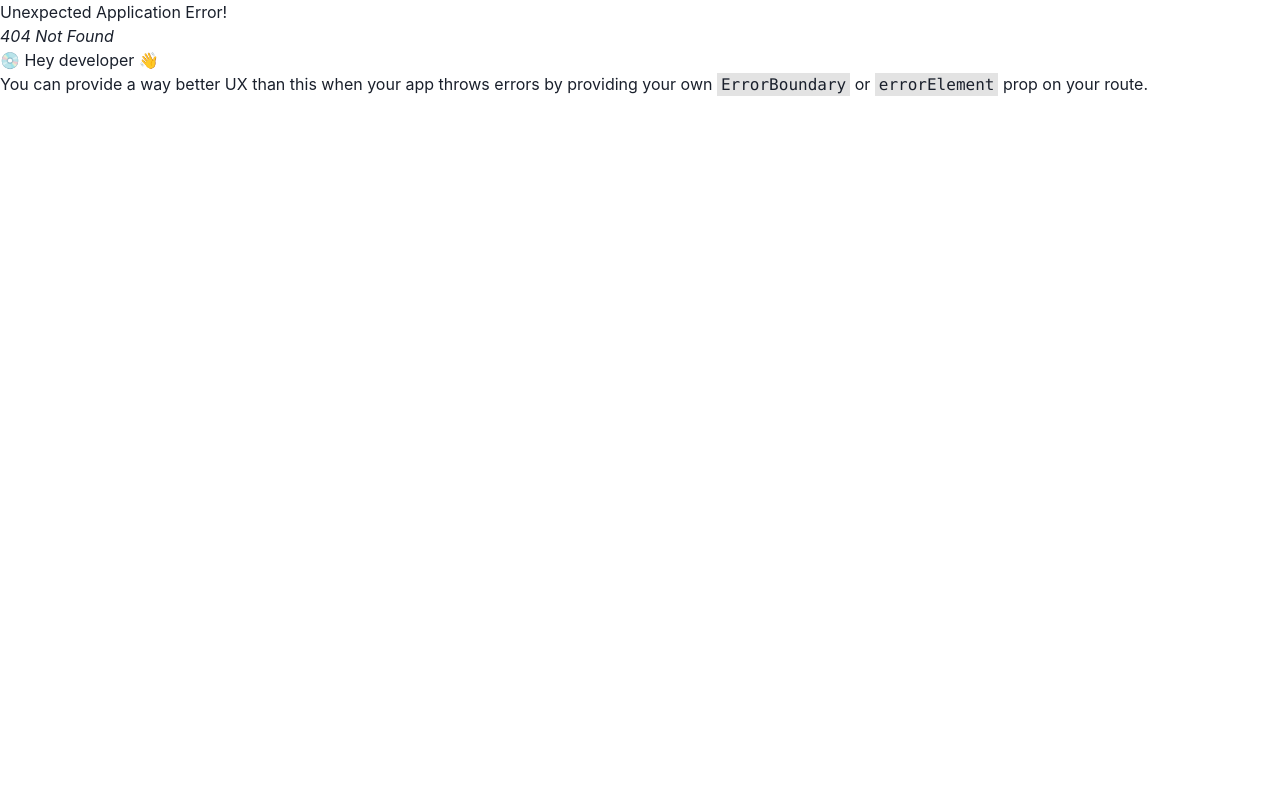
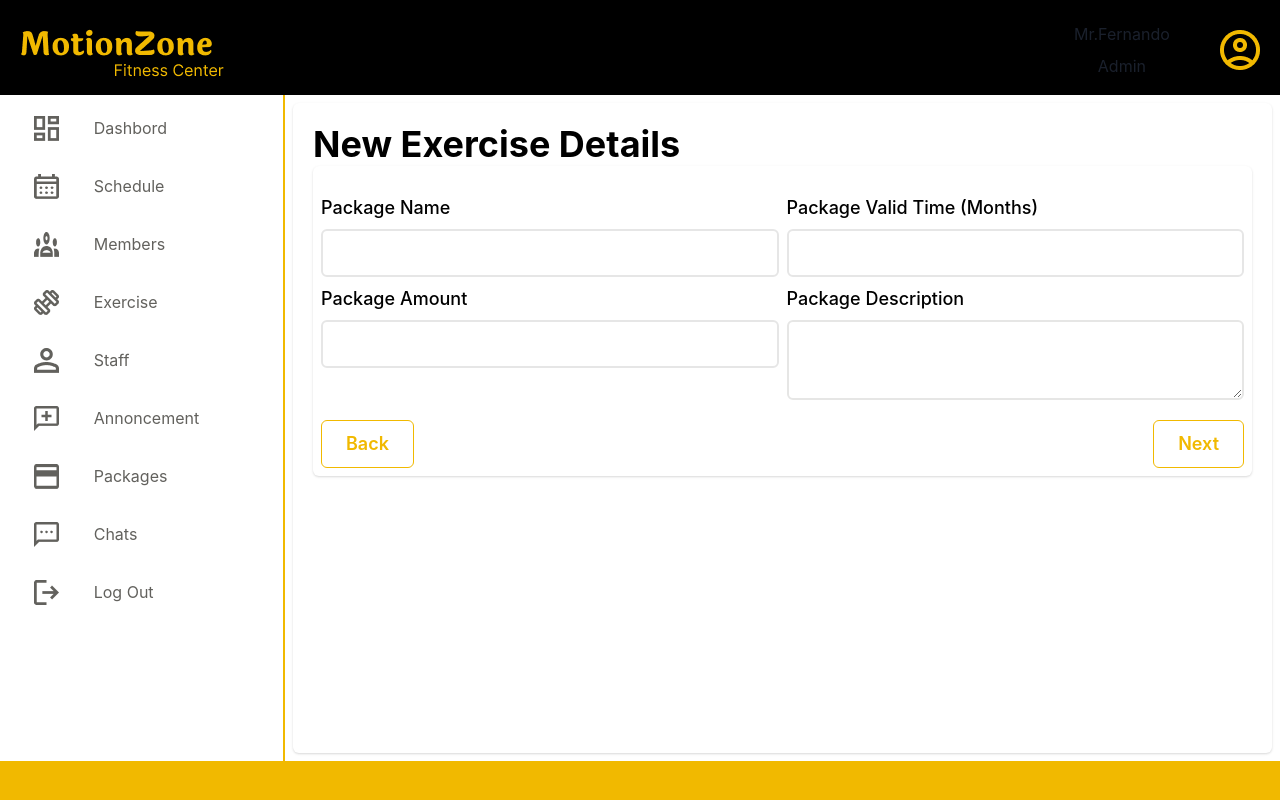
Before and after one commit to GymManagmentSystem/gym_admin_web_app, a React (Vite) app: page /app/packages/addPackage in a window 1280 px wide. Before the commit this address had no page. Built offline with nearby package versions, Linux system fonts and the light colour scheme.

Commit message:
adding New Package Post Page

```diff
--- a/src/components/SideBar.tsx
+++ b/src/components/SideBar.tsx
@@ -35,7 +35,7 @@ const SideBar = () => {
         title="Annoncement"
         path="/app"
       />
-      <SideBarLink imageSrc={pricingLogo} title="Packages" path="/app" />
+      <SideBarLink imageSrc={pricingLogo} title="Packages" path="/app/packages" />
       <SideBarLink imageSrc={chatLogo} title="Chats" path="/app" />
       <SideBarLink imageSrc={logOutLogo} title="Log Out" path="/app" />
     </VStack>
--- a/src/components/TextArea.tsx
+++ b/src/components/TextArea.tsx
@@ -4,10 +4,11 @@ import { StaffFormData } from "./StaffEditableForm"
 import { Path,UseFormRegister,FieldError } from "react-hook-form"
 import { ExerciseFormData } from "../pages/AddExercisePage";
 import { ScheduleFormData } from "../pages/AddNewSchedule";
+import { PackageFormDta } from "../pages/AddPackagePage";
 
 
 interface TextAreaProps<
-  T extends MemberFormData | StaffFormData | ExerciseFormData |ScheduleFormData
+  T extends MemberFormData | StaffFormData | ExerciseFormData |ScheduleFormData | PackageFormDta
 > {
   textInputTitle: string;
   name: Path<T>;
@@ -18,7 +19,7 @@ interface TextAreaProps<
 }
 
 const TextArea = <
-T extends MemberFormData | StaffFormData | ExerciseFormData | ScheduleFormData
+T extends MemberFormData | StaffFormData | ExerciseFormData | ScheduleFormData | PackageFormDta
 >({
     textInputTitle,
     name,
--- a/src/components/TextInput.tsx
+++ b/src/components/TextInput.tsx
@@ -11,10 +11,11 @@ import { PaymentFormData } from "../pages/AddPaymentPage";
 import { ExerciseFormData } from "../pages/AddExercisePage";
 import { ScheduleFormData } from "../pages/AddNewSchedule";
 import { WorkOutFormData } from "../pages/AddWorkOut";
+import { PackageFormDta } from "../pages/AddPackagePage";
 
 
 interface TextInputProps<
-  T extends MemberFormData | StaffFormData | PaymentFormData | ExerciseFormData |ScheduleFormData |WorkOutFormData
+  T extends MemberFormData | StaffFormData | PaymentFormData | ExerciseFormData |ScheduleFormData |WorkOutFormData|PackageFormDta
 > {
   textInputTitle: string;
   name: Path<T>;
@@ -29,7 +30,7 @@ interface TextInputProps<
 //in addForm we cannot controll disabel ness of the input feild
 
 const TextInput = <
-  T extends MemberFormData | StaffFormData | PaymentFormData | ExerciseFormData |ScheduleFormData|WorkOutFormData
+  T extends MemberFormData | StaffFormData | PaymentFormData | ExerciseFormData |ScheduleFormData|WorkOutFormData |PackageFormDta
 >({
   textInputTitle,
   name,
--- a/src/hooks/useGetPackageDetails.ts
+++ b/src/hooks/useGetPackageDetails.ts
@@ -2,7 +2,7 @@ import { useQuery } from "@tanstack/react-query";
 import axios, { AxiosError } from "axios";
 
 
-interface packageDetails{
+export interface PackageDetails{
     packageId:number,
     packageName:string,
     packageDescription:string,
@@ -11,7 +11,7 @@ interface packageDetails{
 }
 
 interface SuccessResponse{
-    dataList:packageDetails[]
+    dataList:PackageDetails[]
 }
 
 interface ErrorResponse{
@@ -37,7 +37,7 @@ const useGetPackageDetails=()=>{
         }
     }
 
-    return useQuery<packageDetails[],Error>({
+    return useQuery<PackageDetails[],Error>({
         queryKey:["packagesList"],
         queryFn:getPackageDetails
     })
--- /dev/null
+++ b/src/pages/AddPackagePage.tsx
@@ -0,0 +1,133 @@
+import { Button, Card, Heading, HStack, SimpleGrid } from "@chakra-ui/react";
+import TextInput from "../components/TextInput";
+import TextArea from "../components/TextArea";
+import { z } from "zod";
+import { useForm } from "react-hook-form";
+import { zodResolver } from "@hookform/resolvers/zod";
+import { useNavigate } from "react-router-dom";
+
+const packageSchema = z.object({
+  packageName: z.string().min(1, { message: "Package Name required" }),
+  packageDescription: z
+    .string()
+    .min(1, { message: "Package Description required" }),
+  packageValidTime: z
+    .number()
+    .nonnegative({ message: "Value should not be negative" }),
+  packageAmount: z
+    .number()
+    .nonnegative({ message: "Value should not be negative" }),
+});
+
+export type PackageFormDta = z.infer<typeof packageSchema>;
+
+const AddPackagePage = () => {
+  const {
+    register,
+    handleSubmit,
+    formState: { errors },
+  } = useForm<PackageFormDta>({
+    resolver: zodResolver(packageSchema),
+  });
+
+  const onSubmitPackageFormData = (data: PackageFormDta) => {
+    console.log(data);
+  };
+
+
+  const navigation=useNavigate()
+  const responsiveButtonSize = { sm: "sm", md: "sm", lg: "md", xl: "lg" };
+
+  return (
+    <>
+      <Card
+        backgroundColor="#fff"
+        variant="elevated"
+        padding={5}
+        height="100%"
+        overflow="auto"
+        sx={{
+          "::-webkit-scrollbar": {
+            display: "none",
+          },
+        }}
+      >
+        <Heading color="#000" size={{ sm: "md", md: "lg", xl: "xl" }}>
+          New Exercise Details
+        </Heading>
+        <Card backgroundColor="#fff" variant="elevated" padding={2}>
+          <form onSubmit={handleSubmit(onSubmitPackageFormData)}>
+            <SimpleGrid
+              width="100%"
+              mt={5}
+              gap={2}
+              columns={{ sm: 1, md: 2, lg: 2, xl: 2 }}
+            >
+              <TextInput
+                textInputTitle="Package Name"
+                name="packageName"
+                register={register}
+                errors={errors.packageName}
+                inputType="string"
+                formType="addForm"
+              />
+
+              <TextInput
+                textInputTitle="Package Valid Time (Months)"
+                name="packageValidTime"
+                register={register}
+                errors={errors.packageValidTime}
+                inputType="number"
+                formType="addForm"
+              />
+
+              <TextInput
+                textInputTitle="Package Amount"
+                name="packageAmount"
+                register={register}
+                errors={errors.packageAmount}
+                inputType="number"
+                formType="addForm"
+              />
+
+              <TextArea
+                textInputTitle="Package Description"
+                name="packageDescription"
+                errors={errors.packageDescription}
+                register={register}
+                formType="addForm"
+              />
+            </SimpleGrid>
+
+            <HStack justifyContent="space-between" mt={5}>
+              <Button
+                variant="outline"
+                color="#F1B900"
+                borderColor="#F1B900"
+                padding={5}
+                size={responsiveButtonSize}
+                _hover={{ backgroundColor: "#F1B900", color: "#fff" }}
+                onClick={() => navigation("/app/packages")}
+              >
+                Back
+              </Button>
+              <Button
+                variant="outline"
+                color="#F1B900"
+                borderColor="#F1B900"
+                padding={5}
+                size={responsiveButtonSize}
+                _hover={{ backgroundColor: "#F1B900", color: "#fff" }}
+                type="submit"
+              >
+                Next
+              </Button>
+            </HStack>
+          </form>
+        </Card>
+      </Card>
+    </>
+  );
+};
+
+export default AddPackagePage;
--- a/src/pages/PackagesPage.tsx
+++ b/src/pages/PackagesPage.tsx
@@ -1,7 +1,10 @@
-import { Heading, HStack } from "@chakra-ui/react";
+import { Box, Heading, HStack } from "@chakra-ui/react";
 import PackageTable from "../components/PackageTable";
+import useGetPackageDetails from "../hooks/useGetPackageDetails";
+Box;
 
 const PackagesPage = () => {
+  const { data: packageList, error, isLoading } = useGetPackageDetails();
   return (
     <>
       <HStack>
@@ -9,7 +12,7 @@ const PackagesPage = () => {
           Package Details
         </Heading>
       </HStack>
-      <PackageTable/>
+      <Box mt={10}>{packageList && <PackageTable packageList={packageList} />}</Box>
     </>
   );
 };
```
Also changed, not shown: src/components/PackageTable.tsx (+1 -8 lines), src/routes.tsx (+8 -3 lines), src/hooks/useGetPackageList.ts (deleted).
